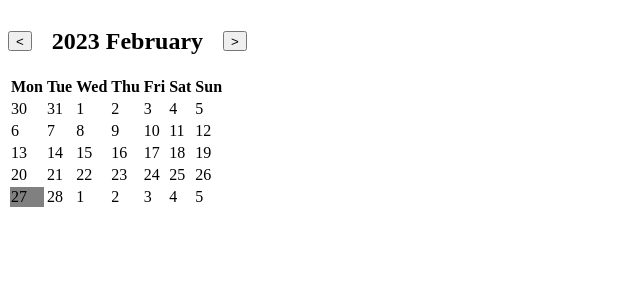
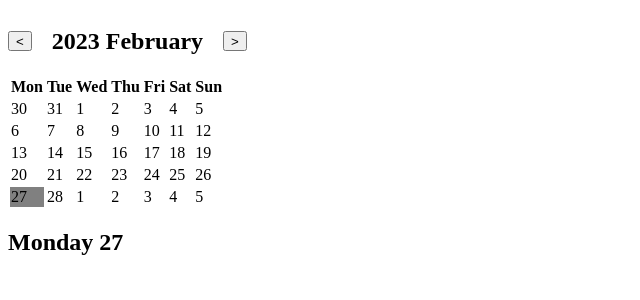
Before and after one commit to IevaSta/18-calendar, a React (Create React App) app: page / in a window 1280 px wide. Shown: the top 300 px of the page, without its empty margins (0-640 px from the left). Built offline with nearby package versions, Linux system fonts and the light colour scheme.

Commit message:
notesReducer focusDay case

```diff
--- /dev/null
+++ b/src/Actions/notesActions.js
@@ -0,0 +1,14 @@
+import { FOCUS_DAY, RENDER_NOTES } from "../ActionsTypes/notesActionTypes";
+
+export function renderNotes() {
+    return {
+        type: RENDER_NOTES
+    }
+};
+
+export function focusDay(data) {
+    return {
+        type: FOCUS_DAY,
+        payload: data
+    }
+};
--- /dev/null
+++ b/src/ActionsTypes/notesActionTypes.js
@@ -0,0 +1,2 @@
+export const RENDER_NOTES = 'RENDER_NOTES';
+export const FOCUS_DAY = 'FOCUS_DAY';
--- a/src/App.jsx
+++ b/src/App.jsx
@@ -5,6 +5,7 @@ import DataContext from './Components/DataContext';
 import Header from './Components/Header';
 import Notes from './Components/Notes';
 import calendarReducer from './Reducer/calendarReducer';
+import notesReducer from './Reducer/notesReducer';
 
 function App() {
 
@@ -16,11 +17,23 @@ function App() {
     }
   );
 
+  const [dataNotes, dispachDataNotes] = useReducer(notesReducer,
+    {
+      year: '',
+      month: '',
+      day: '',
+      weekDay: '',
+      data: null
+    }
+  )
+
   return (
     <DataContext.Provider
       value={{
         dataCalendar,
-        dispachDataCalendar
+        dispachDataCalendar,
+        dataNotes,
+        dispachDataNotes
       }}>
 
       <Header />
--- a/src/Components/CalendarDays.jsx
+++ b/src/Components/CalendarDays.jsx
@@ -1,16 +1,25 @@
 import DataContext from "./DataContext";
 import { useContext, useEffect } from "react";
 import { renderCalendar } from "../Actions/calendarActions";
+import { focusDay } from "../Actions/notesActions";
 
 function CalendarDays() {
-    const { dataCalendar, dispachDataCalendar } = useContext(DataContext);
+    const { dataCalendar, dispachDataCalendar, dispachDataNotes } = useContext(DataContext);
 
     useEffect(() => {
         dispachDataCalendar(renderCalendar())
     }, [dispachDataCalendar]);
 
     const handleFocus = (day) => {
-        console.log(day);
+
+        if (day.weekDay !== '') {
+            dispachDataNotes(focusDay({
+                year: dataCalendar.year,
+                month: dataCalendar.month,
+                weekDay: day.weekDay,
+                day: day.value
+            }))
+        }
     }
 
     return (
--- a/src/Components/Notes.jsx
+++ b/src/Components/Notes.jsx
@@ -1,5 +1,37 @@
+import { useContext, useEffect } from "react";
+import { renderNotes } from "../Actions/notesActions";
+import DataContext from "./DataContext";
+import NotesList from "./NotesList";
+
 function Notes() {
-    return
+
+    const { dataNotes, dispachDataNotes } = useContext(DataContext);
+
+    useEffect(() => {
+        dispachDataNotes(renderNotes())
+    }, [dispachDataNotes]);
+
+    const weekDayTitle = [
+        'Monday',
+        'Tuesday',
+        'Wednesday',
+        'Thursday',
+        'Friday',
+        'Saturday',
+        'Sunday'
+    ];
+
+    const { year, month, day, weekDay, data } = dataNotes;
+
+    return (
+        <div>
+            <h2>{weekDayTitle[weekDay] + ' ' + day}</h2>
+            <form>
+
+            </form>
+            <NotesList />
+        </div>
+    );
 }
 
 export default Notes;
--- /dev/null
+++ b/src/Components/NotesList.jsx
@@ -0,0 +1,8 @@
+function NotesList() {
+    return (
+        <>
+        </>
+    )
+}
+
+export default NotesList;
--- a/src/Reducer/notesReducer.js
+++ b/src/Reducer/notesReducer.js
@@ -0,0 +1,36 @@
+import { FOCUS_DAY, RENDER_NOTES } from "../ActionsTypes/notesActionTypes";
+
+function notesReducer(state, action) {
+
+    let newState = { ...state };
+
+    const today = new Date();
+
+    let year = today.getFullYear();
+    let month = today.getMonth();
+    let day = today.getDate();
+    let weekDay = new Date(year, month, day - 1).getDay();
+
+    const renderData = () => {
+        newState = { ...newState, year, month, day, weekDay }
+    }
+
+    switch (action.type) {
+        case RENDER_NOTES:
+            renderData();
+            break;
+
+        case FOCUS_DAY:
+            year = action.payload.year;
+            month = action.payload.month;
+            day = action.payload.day;
+            weekDay = action.payload.weekDay;
+
+            renderData();
+            break;
+
+        default:
+    }
+    return newState;
+}
+export default notesReducer;
```
